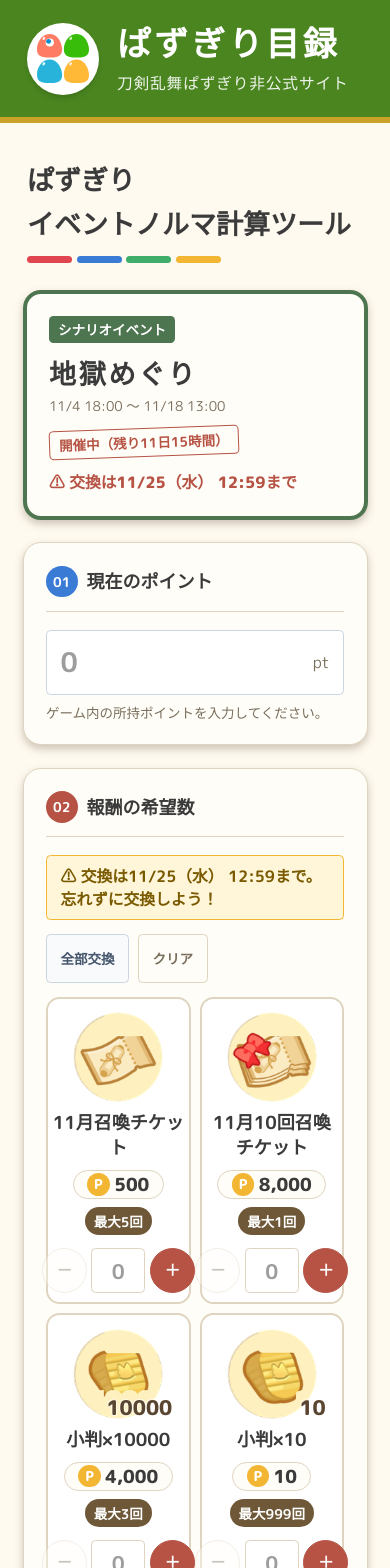
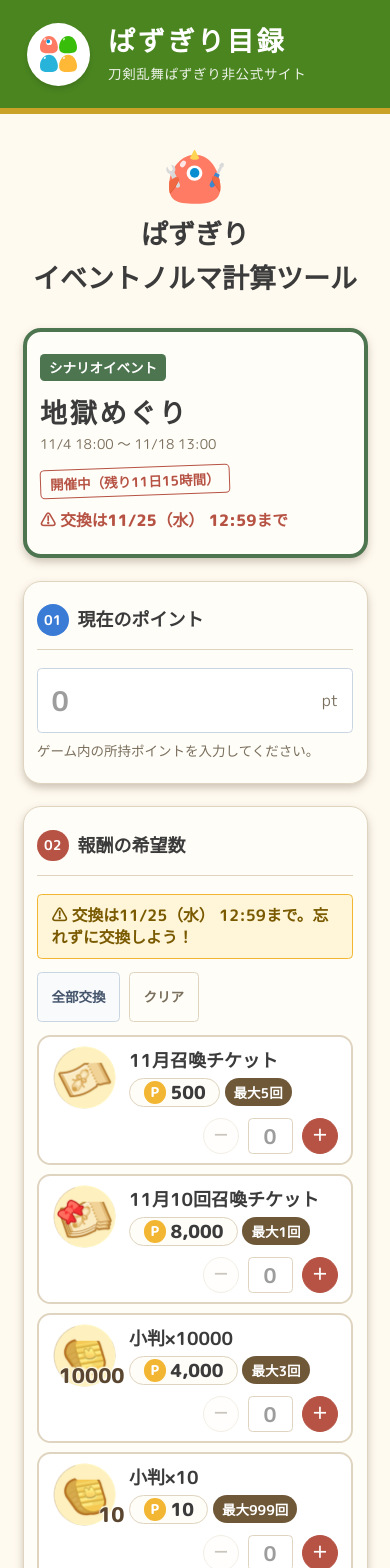
Before and after one commit to toupazu-tool/pazugiri-index, a Next.js app: page / in a window 390 px wide. Shown: the top 1568 px of the page. Built offline with nearby package versions, Linux system fonts and the light colour scheme.

Commit message:
スマホ版レイアウト調整

```diff
--- a/src/app/page.tsx
+++ b/src/app/page.tsx
@@ -122,15 +122,6 @@ useEffect(() => {
   return () => clearInterval(id);
 }, []);
 
-//TOPボタン：少し下にスクロールしたら出す（一番上ではフェードアウト）
-const [showTop, setShowTop] = useState(false);
-useEffect(() => {
-  const onScroll = () => setShowTop(window.scrollY > 300); // 300pxより下で表示
-  onScroll(); // 読み込み直後の位置でも判定
-  window.addEventListener("scroll", onScroll);
-  return () => window.removeEventListener("scroll", onScroll); // 後片付け
-}, []);
-
 const [currentPoints, setCurrentPoints] = useState(0);
 const [counts, setCounts] = useState(rewards.map(() => 0));
 
@@ -232,12 +223,12 @@ return (
     <header className="border-b-[6px] border-game-gold bg-game-green px-6 py-5 text-white">
       <div className="mx-auto flex max-w-2xl items-center gap-4">
         {/* 自作ロゴ（public/logo.svg）を白丸に入れる。丸は size-[72px]、ロゴは h-11 で調整 */}
-        <span className="grid size-[72px] shrink-0 place-items-center rounded-full bg-white shadow-md">
-          <img src="/logo.svg" alt="" width={205} height={195} className="h-11 w-auto" />
+        <span className="grid size-14 shrink-0 sm:size-[72px] place-items-center rounded-full bg-white shadow-md">
+          <img src="/logo.svg" alt="" width={205} height={195} className="h-8 w-auto sm:h-11" />
         </span>
         <div>
-            <p className="text-3xl leading-tight font-extrabold tracking-widest">ぱずぎり目録</p>
-            <p className="mt-1.5 text-sm tracking-wider text-white/90">刀剣乱舞ぱずぎり非公式サイト</p>
+            <p className="text-2xl leading-tight font-extrabold tracking-widest sm:text-3xl">ぱずぎり目録</p>
+            <p className="mt-1.5 text-xs tracking-wider sm:text-sm text-white/90">刀剣乱舞ぱずぎり非公式サイト</p>
         </div>
       </div>
     </header>
@@ -256,18 +247,15 @@ return (
         </p>
       )}
       <div className="px-1 pt-6 pb-1">
-        <h1 className="mt-2 text-2xl leading-relaxed font-extrabold">ぱずぎり<br className="sm:hidden" /> イベントノルマ計算ツール</h1>
-        {/* ヘッダーと同じ4色の飾りを、見出しの下線として使う */}
-        <div aria-hidden="true" className="mt-2 flex gap-1">
-          <span className="h-1.5 w-10 rounded-full bg-brand-red" />
-          <span className="h-1.5 w-10 rounded-full bg-brand-blue" />
-          <span className="h-1.5 w-10 rounded-full bg-brand-green" />
-          <span className="h-1.5 w-10 rounded-full bg-brand-yellow" />
-        </div>
+        {/* キャラアイコン（public/to-top.svg）。スマホは上、PCは横 */}
+        <h1 className="mt-2 flex flex-col items-center justify-center gap-2 text-center text-2xl sm:flex-row sm:gap-3 leading-relaxed font-extrabold">
+          <img src="/to-top.svg" alt="" width={178} height={158} className="h-12 w-auto shrink-0" />
+          <span>ぱずぎり<br className="sm:hidden" /> イベントノルマ計算ツール</span>
+        </h1>
       </div>
 
       {/* 帳面の各枠：背景・罫線・余白はここで調整できます */}
-      <section className={`rounded-2xl shadow-[0_4px_8px_rgba(90,70,48,0.3)] border-4 bg-notebook-paper p-5 ${categoryColors[event.category]?.frame ?? "border-notebook-line"}`}>
+      <section className={`rounded-2xl shadow-[0_4px_8px_rgba(90,70,48,0.3)] border-4 bg-notebook-paper px-3 py-5 sm:p-5 ${categoryColors[event.category]?.frame ?? "border-notebook-line"}`}>
         <p className={`inline-block rounded-sm px-2 py-1 text-xs font-bold ${categoryColors[event.category]?.label ?? "bg-notebook-beige text-notebook-muted"}`}>{event.category}</p>
         <h2 className="mt-3 text-2xl font-extrabold tracking-widest">{event.name}</h2>
         <p className="mt-1 text-xs text-notebook-muted">
@@ -277,7 +265,7 @@ return (
         <p className="mt-3 text-sm font-extrabold text-notebook-red">⚠ {exchangeText}</p>
       </section>
 
-      <section className="rounded-2xl shadow-[0_4px_8px_rgba(90,70,48,0.3)] border border-notebook-line bg-notebook-paper p-5">
+      <section className="rounded-2xl shadow-[0_4px_8px_rgba(90,70,48,0.3)] border border-notebook-line bg-notebook-paper px-3 py-5 sm:p-5">
         <div className="mb-4 flex items-center gap-2 border-b border-notebook-line pb-3">
           <span aria-hidden="true" className="grid size-7 shrink-0 place-items-center rounded-full bg-brand-blue text-xs font-bold text-white">01</span>
           <h2 className="text-base font-extrabold"><label htmlFor="current-points">現在のポイント</label></h2>
@@ -298,7 +286,7 @@ return (
         <p className="mt-2 text-xs text-notebook-muted">ゲーム内の所持ポイントを入力してください。</p>
       </section>
 
-      <section aria-labelledby="rewards" className="rounded-2xl shadow-[0_4px_8px_rgba(90,70,48,0.3)] border border-notebook-line bg-notebook-paper p-5">
+      <section aria-labelledby="rewards" className="rounded-2xl shadow-[0_4px_8px_rgba(90,70,48,0.3)] border border-notebook-line bg-notebook-paper px-3 py-5 sm:p-5">
         <div className="mb-4 flex items-center gap-2 border-b border-notebook-line pb-3">
           <span aria-hidden="true" className="grid size-7 shrink-0 place-items-center rounded-full bg-notebook-red text-xs font-bold text-white">02</span>
           <h2 id="rewards" className="text-base font-extrabold">報酬の希望数</h2>
@@ -313,7 +301,7 @@ return (
           </button>
         </div>
         {/* ゲームの交換所みたいに、3列のカードで並べる */}
-        <ul className="mt-3 grid grid-cols-2 gap-2 sm:grid-cols-3">
+        <ul className="mt-3 grid grid-cols-1 gap-2 sm:grid-cols-3">
           {rewards.map((reward, i) => {
             const done = reward.maxCount === 0; // 交換済み
             const selected = counts[i] > 0; // 1個以上選んでいる
@@ -326,7 +314,7 @@ return (
             return (
               <li
                 key={reward.name}
-                className={`flex flex-col items-center rounded-xl border-2 px-1 pb-2 pt-3 ${
+                className={`grid grid-cols-[auto_1fr] items-center gap-x-3 gap-y-2 rounded-xl border-2 px-3 py-2 sm:flex sm:flex-col sm:gap-0 sm:px-1 sm:pb-2 sm:pt-3 ${
                   done
                     ? "border-notebook-line bg-notebook-beige opacity-60"
                     : selected
@@ -335,35 +323,39 @@ return (
                 }`}
               >
                 {/* アイコン */}
-                <div className="relative">
-                  <img src={reward.image} alt="" width={64} height={64} className="size-20" />
+                <div className="relative shrink-0">
+                  <img src={reward.image} alt="" width={64} height={64} className="size-14 sm:size-20" />
                   {reward.amount > 1 && (
                     <span className="absolute -bottom-1 -right-2 text-lg font-extrabold text-[#5a4630] [text-shadow:0_0_2px_#fff,0_0_2px_#fff,0_0_2px_#fff]">
                       {reward.amount}
                     </span>
                   )}
                 </div>
-                {/* 名前と値段 */}
-                <p className="mt-2 flex items-center text-center text-base font-bold leading-snug">{reward.name}</p>
-                <p className="mt-2 flex items-center gap-1 rounded-full border border-notebook-line bg-notebook-paper px-3 text-base font-extrabold">
+                {/* 名前・値段・回数（スマホは左寄せで縦、PCは中央） */}
+                <div className="min-w-0 flex-1 sm:flex sm:flex-col sm:items-center">
+                <p className="text-base font-bold leading-snug sm:mt-2 sm:text-center">{reward.name}</p>
+                <div className="mt-1 flex flex-wrap items-center gap-1 sm:mt-0 sm:flex-col sm:gap-0">
+                <p className="flex items-center gap-1 sm:mt-2 rounded-full border border-notebook-line bg-notebook-paper px-3 text-base font-extrabold">
                   <span aria-hidden="true" className="grid size-5 place-items-center rounded-full bg-brand-yellow text-xs text-white">P</span>
                   {reward.costPoints.toLocaleString()}
                 </p>
                 {/* 「最大◯回」バッジ */}
-                <p className="mt-2">
+                <p className="sm:mt-2">
                   <span className="whitespace-nowrap rounded-full bg-[#6f5838] px-2 py-1 text-xs font-bold leading-6 text-white">
                       {done ? "交換済み" : `最大${reward.maxCount}回`}
                   </span>
                 </p>
+                </div>
+                </div>
 
                 {/* 個数を選ぶ（－ 数字 ＋） */}
-                <div className="mt-3 flex items-center">
+                <div className="col-span-2 flex shrink-0 items-center justify-self-end sm:mt-3">
                   <button
                     type="button"
                     aria-label={`${reward.name}を1つ減らす`}
                     disabled={done || counts[i] === 0}
                     onClick={() => change(counts[i] - 1)}
-                    className="size-10 rounded-full border border-notebook-line bg-notebook-paper font-bold text-notebook-muted disabled:opacity-40"
+                    className="size-8 shrink-0 rounded-full border border-notebook-line sm:size-10 bg-notebook-paper font-bold text-notebook-muted disabled:opacity-40"
                   >
                     －
                   </button>
@@ -377,14 +369,14 @@ return (
                     value={counts[i] === 0 ? "" : counts[i]}
                     placeholder="0"
                     onChange={(e) => change(Number(e.target.value))}
-                    className="mx-1 h-10 w-12 rounded-sm border border-notebook-line bg-white text-center text-lg font-bold [appearance:textfield] disabled:bg-notebook-beige [&::-webkit-inner-spin-button]:appearance-none"
+                    className="mx-2 h-8 w-10 rounded-sm sm:mx-2 sm:h-10 sm:w-12 border border-notebook-line bg-white text-center text-lg font-bold [appearance:textfield] disabled:bg-notebook-beige [&::-webkit-inner-spin-button]:appearance-none"
                   />
                   <button
                     type="button"
                     aria-label={`${reward.name}を1つ増やす`}
                     disabled={done || counts[i] >= reward.maxCount}
                     onClick={() => change(counts[i] + 1)}
-                    className="size-10 rounded-full border border-notebook-red bg-notebook-red font-bold text-white disabled:opacity-40"
+                    className="size-8 shrink-0 rounded-full border border-notebook-red sm:size-10 bg-notebook-red font-bold text-white disabled:opacity-40"
                   >
                     ＋
                   </button>
@@ -395,7 +387,7 @@ return (
         </ul>
       </section>
 
-      <section aria-labelledby="playable-days" className="rounded-2xl shadow-[0_4px_8px_rgba(90,70,48,0.3)] border border-notebook-line bg-notebook-paper p-5">
+      <section aria-labelledby="playable-days" className="rounded-2xl shadow-[0_4px_8px_rgba(90,70,48,0.3)] border border-notebook-line bg-notebook-paper px-3 py-5 sm:p-5">
         <div className="mb-4 flex items-center gap-2 border-b border-notebook-line pb-3">
           <span aria-hidden="true" className="grid size-7 shrink-0 place-items-center rounded-full bg-notebook-green text-xs font-bold text-white">03</span>
           <h2 id="playable-days" className="text-base font-extrabold">プレイする日</h2>
@@ -407,7 +399,7 @@ return (
           <button type="button" onClick={() => setDays(days.map((day, i) => ({ ...day, playable: i !== days.length - 1 })))} className="min-h-11 rounded-sm border border-notebook-line px-2 text-xs font-bold text-notebook-muted hover:bg-notebook-beige focus-visible:outline-2 focus-visible:outline-brand-blue">最終日以外</button>
         </div>
         {/* チェックボックスは残し、peerで選択時の見た目だけ切り替える */}
-        <div className="mt-4 grid grid-cols-3 gap-2 sm:grid-cols-5">
+        <div className="mt-4 grid grid-cols-1 gap-2 sm:grid-cols-5">
           {days.map((day, i) => (
             <label key={day.date} className="min-w-0 cursor-pointer">
               <input
@@ -421,12 +413,12 @@ return (
                 className="peer sr-only"
               />
               {/* 選択中：緑線＋白背景、チェックは緑丸に白抜き／未選択：フィルターで暗く */}
-              <span className={`relative flex min-h-20 flex-col items-center justify-center rounded-md border-2 px-1 py-2 transition peer-focus-visible:outline-2 peer-focus-visible:outline-offset-2 peer-focus-visible:outline-brand-blue ${
+              <span className={`relative flex min-h-14 flex-row flex-wrap items-center gap-x-3 rounded-md sm:min-h-20 sm:flex-col sm:justify-center sm:gap-x-0 border-2 px-3 py-2 transition sm:px-1 peer-focus-visible:outline-2 peer-focus-visible:outline-offset-2 peer-focus-visible:outline-brand-blue ${
                 day.playable
                   ? "border-notebook-green bg-white text-notebook-green shadow-md"
                   : "border-notebook-line bg-notebook-beige text-notebook-muted brightness-[0.85] grayscale"
               } ${day.date === today ? "ring-2 ring-notebook-red ring-offset-2 ring-offset-notebook-paper" : ""}`}>
-                <span aria-hidden="true" className={`absolute top-1 left-1 grid size-6 place-items-center rounded-full text-sm font-extrabold ${day.playable ? "bg-notebook-green text-white" : "border-2 border-notebook-line bg-white"}`}>
+                <span aria-hidden="true" className={`grid size-6 shrink-0 sm:mb-1 place-items-center rounded-full text-sm font-extrabold ${day.playable ? "bg-notebook-green text-white" : "border-2 border-notebook-line bg-white"}`}>
                   {day.playable ? "✓" : ""}
                 </span>
                 <span className="text-lg font-extrabold">{formatDate(day.date)}</span>
@@ -441,7 +433,7 @@ return (
       </section>
 
       {/* 朱色の二重枠と判子風のラベルで、結果を一番目立たせる */}
-      <section className="rounded-2xl shadow-[0_4px_8px_rgba(90,70,48,0.3)] border-4 border-double border-notebook-red bg-white p-5">
+      <section className="rounded-2xl shadow-[0_4px_8px_rgba(90,70,48,0.3)] border-4 border-double border-notebook-red bg-white px-3 py-5 sm:p-5">
         <div className="mb-4 flex items-center gap-2 border-b border-notebook-line pb-3">
           <span aria-hidden="true" className="grid size-7 shrink-0 place-items-center rounded-full bg-notebook-red text-xs font-bold text-white">✓</span>
           <h2 className="text-base font-extrabold">あなたの目標</h2>
@@ -473,7 +465,7 @@ return (
         <button type="button" onClick={() => navigator.share({ text: fullShareText })} className="mt-2 min-h-11 w-full cursor-pointer text-xs text-notebook-muted underline underline-offset-4 hover:text-notebook-red focus-visible:outline-2 focus-visible:outline-brand-blue">その他で共有</button>
       </section>
 
-      <section aria-labelledby="schedule" className="rounded-2xl shadow-[0_4px_8px_rgba(90,70,48,0.3)] border border-notebook-line bg-notebook-paper p-5">
+      <section aria-labelledby="schedule" className="rounded-2xl shadow-[0_4px_8px_rgba(90,70,48,0.3)] border border-notebook-line bg-notebook-paper px-3 py-5 sm:p-5">
         <div className="mb-4 flex items-center gap-2 border-b border-notebook-line pb-3">
           <span aria-hidden="true" className="grid size-7 shrink-0 place-items-center rounded-full bg-brand-yellow text-xs font-bold text-white">04</span>
           <h2 id="schedule" className="scroll-mt-5 text-base font-extrabold">日ごとの予定</h2>
@@ -481,7 +473,7 @@ return (
         {/* 数値が大きい場合もページ全体ではなく表だけ横スクロール */}
         <div role="region" aria-label="日ごとの予定表（横スクロールできます）" tabIndex={0} className="overflow-x-auto focus-visible:outline-2 focus-visible:outline-brand-blue">
           {/* table-fixed＋w-1/3で3列を同じ幅に。線と見出しは黄色ベース */}
-          <table className="w-full table-fixed border-collapse border-2 border-brand-yellow text-center text-base tabular-nums">
+          <table className="w-full table-fixed border-collapse border-2 border-brand-yellow text-center text-sm tabular-nums sm:text-base">
             <thead>
               <tr className="bg-brand-yellow text-white">
                 <th scope="col" className="w-1/3 border border-brand-yellow px-2 py-3 font-extrabold">日付</th>
@@ -492,8 +484,8 @@ return (
             <tbody>
               {schedule.map((day) => (
                 <tr key={day.date} className="bg-white even:bg-[#fffbea] last:bg-[#fff2c4] last:font-bold">
-                  <td className="border border-brand-yellow/50 px-2 py-3 whitespace-nowrap">
-                    {formatDate(day.date)}<span className="text-sm">（{weekdayOf(day.date)}）</span>
+                  <td className="border border-brand-yellow/50 px-1 py-3 sm:px-2">
+                    {formatDate(day.date)}<span className="inline-block text-xs sm:text-sm">（{weekdayOf(day.date)}）</span>
                     {day.date === days[0].date && <span className="block text-xs text-notebook-muted">（{Number(event.start.slice(11, 13))}時開始）</span>}
                     {day.date === days[days.length - 1].date && <span className="block text-xs text-notebook-muted">（{Number(event.end.slice(11, 13))}時終了）</span>}
                   </td>
@@ -521,17 +513,6 @@ return (
       <p className="mt-1 text-white/80">{`©2026 EXNOA LLC/NITRO PLUS ／ © 2026 ぱずぎり目録`}</p>
     </footer>
 
-    {/* ページトップに戻るボタン（右下に固定）。押すとふわっと上に戻る */}
-    <button
-      type="button"
-      aria-label="ページの一番上に戻る"
-      tabIndex={showTop ? 0 : -1}
-      onClick={() => window.scrollTo({ top: 0, behavior: "smooth" })}
-      className={`fixed right-4 bottom-4 z-10 flex size-[88px] cursor-pointer flex-col items-center justify-center rounded-full border-4 border-game-gold bg-white shadow-[0_4px_8px_rgba(90,70,48,0.3)] transition duration-300 hover:-translate-y-1 focus-visible:outline-2 focus-visible:outline-offset-2 focus-visible:outline-brand-blue ${showTop ? "opacity-100" : "pointer-events-none opacity-0"}`}
-    >
-      <img src="/to-top.svg" alt="" width={178} height={158} className="h-11 w-auto" />
-      <span className="mt-0.5 text-sm leading-none font-extrabold text-[#6f5838]">TOP</span>
-    </button>
   </>
 );
 }
```
